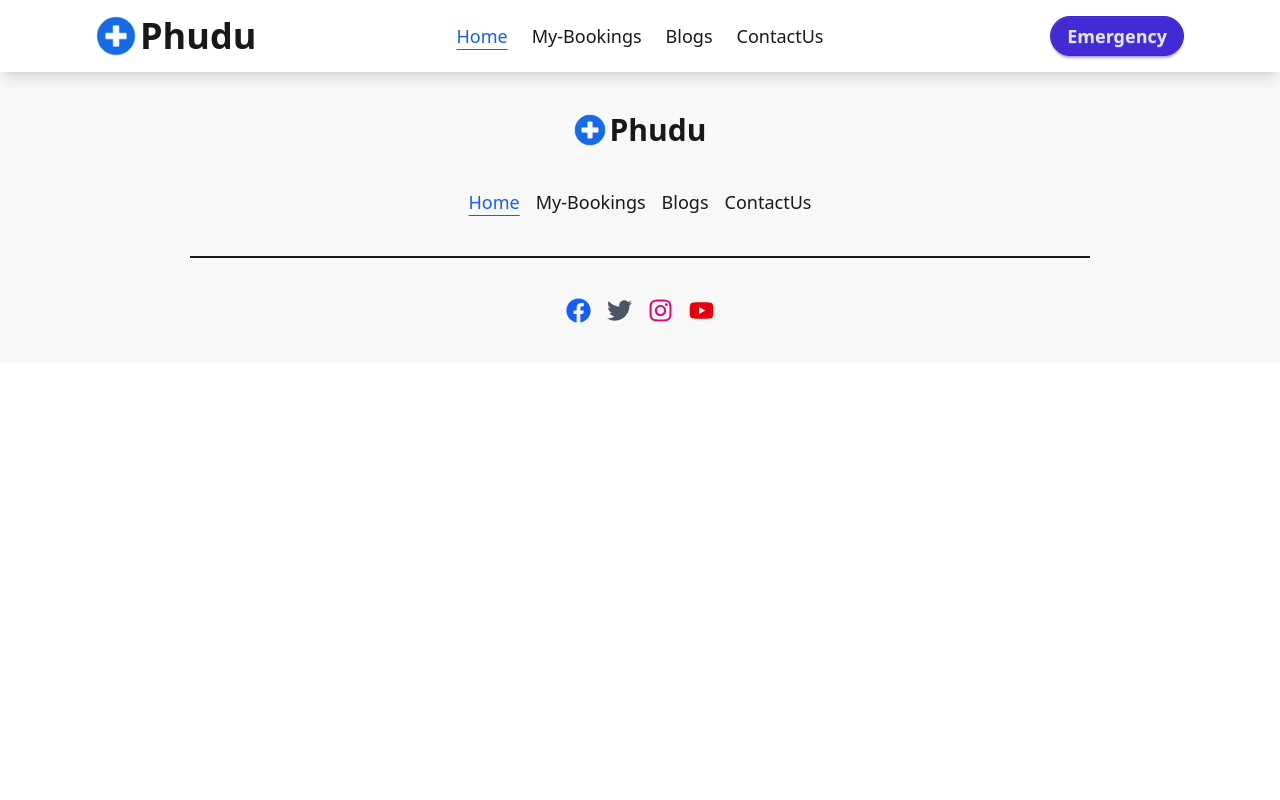
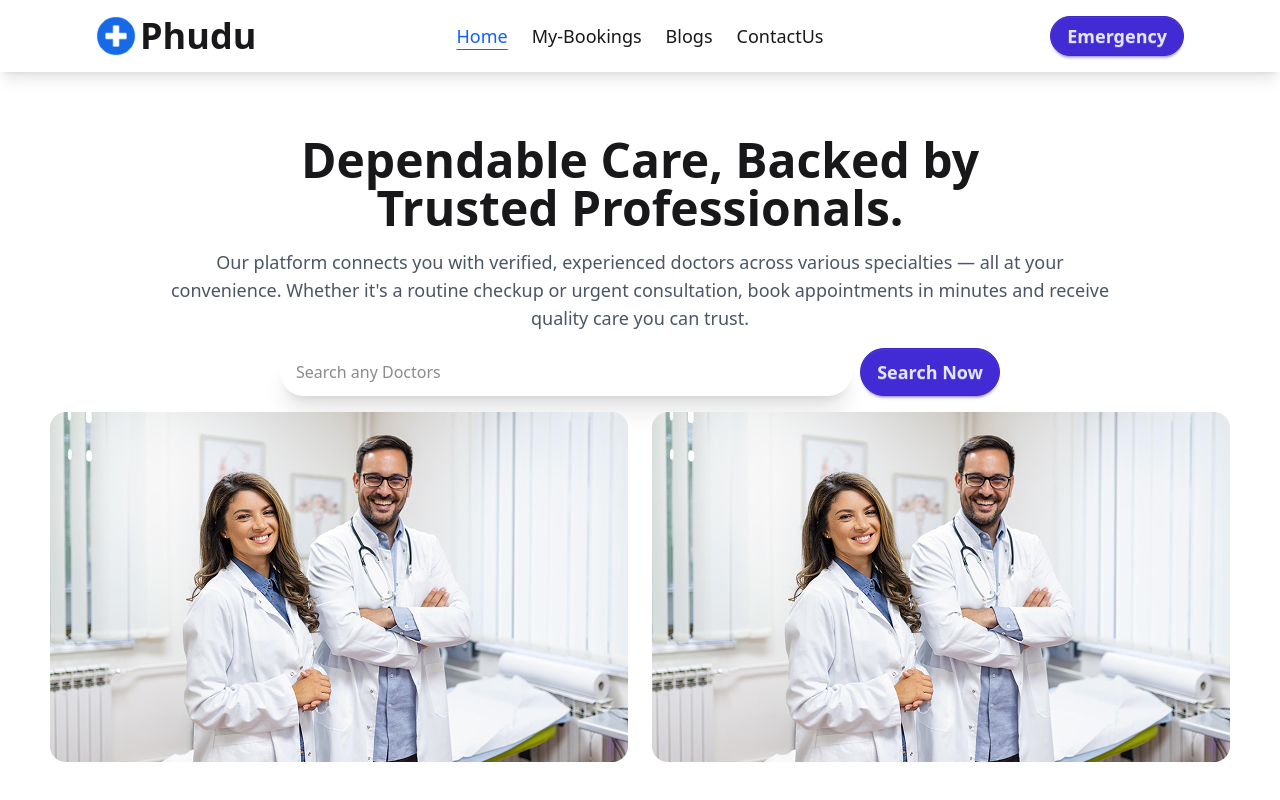
Before and after one commit to Bijoy-karmokar/B11A8-Doctors, a React (Vite) app: page / in a window 1280 px wide. Shown: the top 800 px of the page. Built offline with nearby package versions, Linux system fonts and the light colour scheme.

Commit message:
Hero section

```diff
--- a/src/components/Footer.jsx
+++ b/src/components/Footer.jsx
@@ -44,7 +44,7 @@ const Footer = () => {
           ContactUs
         </NavLink>
       </nav>
-        <p className="border-1 w-3/4"/>
+        <p className="border-1 w-3/5"/>
       <nav>
         <div className="grid grid-flow-col gap-4">
           <Link target="_blank" to="https://facebook.com">
--- a/src/components/Hero.jsx
+++ b/src/components/Hero.jsx
@@ -1,9 +1,19 @@
 import React from 'react';
+import banner from '../assets/banner-img-1.png'
 
 const Hero = () => {
     return (
-        <div>
-
+        <div className='flex flex-col items-center justify-center text-center px-40 py-16 space-y-4'>
+            <h2 className='text-3xl md:text-4xl lg:text-5xl font-extrabold w-3/4'>Dependable Care, Backed by Trusted Professionals.</h2>
+            <p className='text-lg font-medium text-gray-600'>Our platform connects you with verified, experienced doctors across various specialties — all at your convenience. Whether it's a routine checkup or urgent consultation, book appointments in minutes and receive quality care you can trust.</p>
+            <div className='flex items-center w-3/4 gap-2 '>
+                <input className='flex-1 w-3/6 h-12 px-4 shadow-xl border-none focus:outline-blue-600 rounded-3xl' type="text" placeholder='Search any Doctors' />
+                <button className='btn  btn-primary rounded-3xl h-12 text-lg'>Search Now</button>
+            </div>
+            <div className='flex items-center justify-center gap-6'>
+                <img src={banner} alt="" />
+                <img src={banner} alt="" />
+            </div>
         </div>
     );
 };
--- a/src/pages/Home.jsx
+++ b/src/pages/Home.jsx
@@ -1,9 +1,10 @@
 import React from 'react';
+import Hero from '../components/Hero';
 
 const Home = () => {
     return (
         <div>
-
+            <Hero></Hero>
         </div>
     );
 };
```
